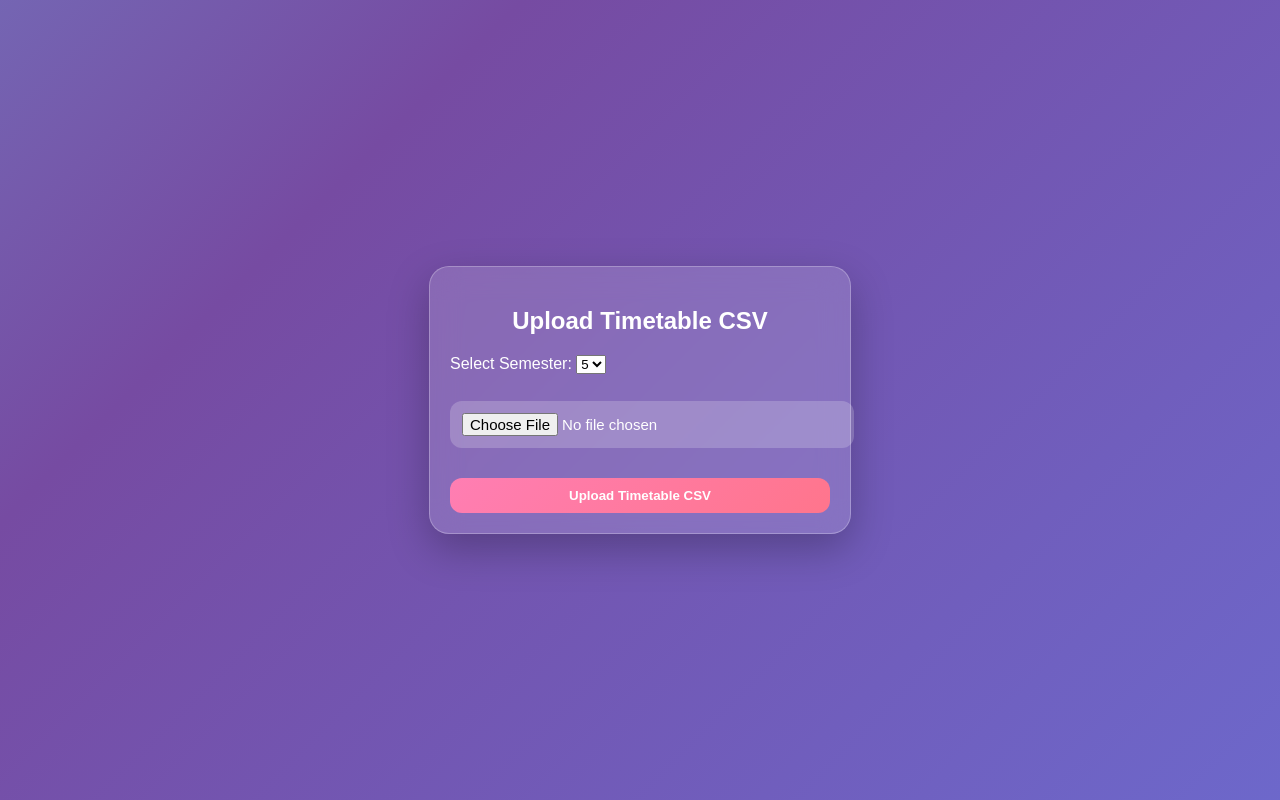
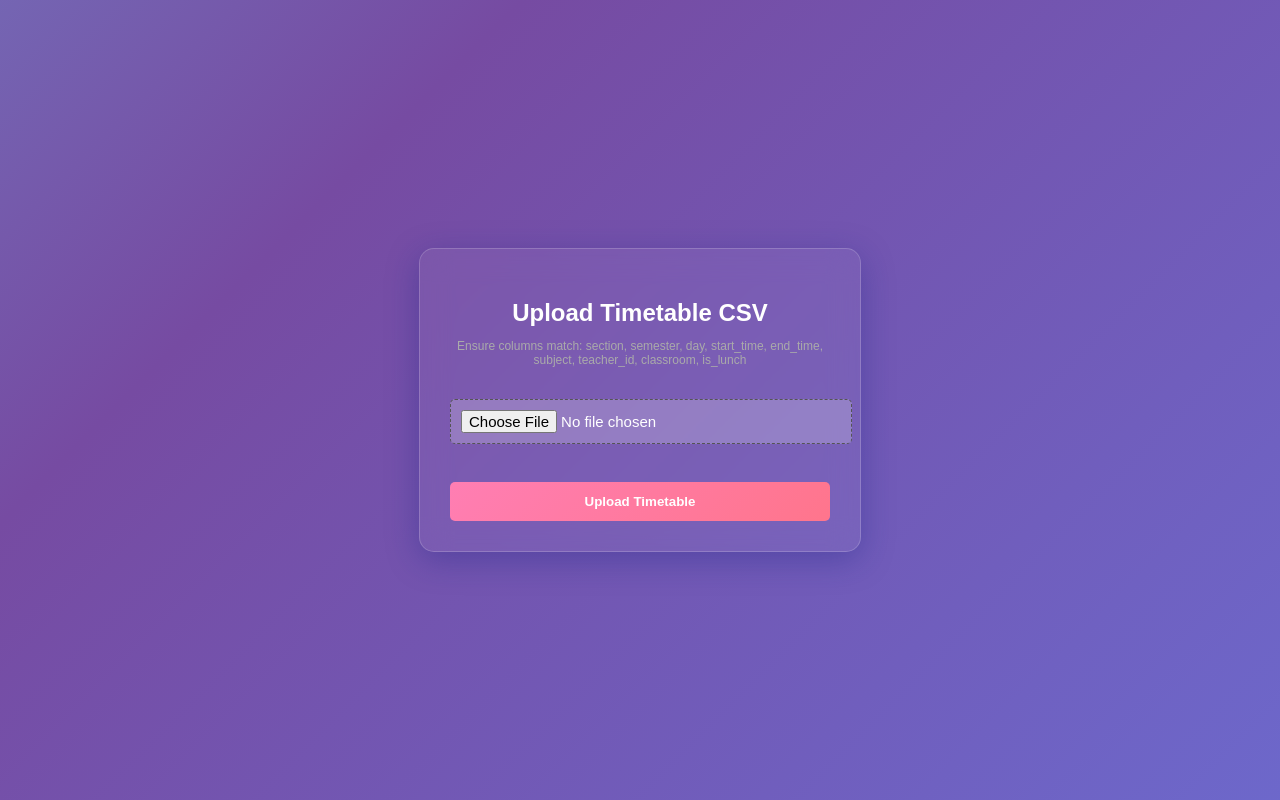
Before and after one commit to Hema-GK/smart-attendance-frontend, a React app: page /admin/upload-timetable in a window 1280 px wide. Built offline with nearby package versions, Linux system fonts and the light colour scheme; the HTML template or start-up script is replaced by a standard one.

Commit message:
Fix: Upload

```diff
--- a/src/pages/UploadTimetable.jsx
+++ b/src/pages/UploadTimetable.jsx
@@ -2,7 +2,6 @@ import { useState } from "react";
 
 export default function UploadTimetable() {
   const [file, setFile] = useState(null);
-  const [semester, setSemester] = useState("5"); // Default semester
   const [status, setStatus] = useState("");
   const [loading, setLoading] = useState(false);
 
@@ -17,10 +16,13 @@ export default function UploadTimetable() {
 
     const formData = new FormData();
     formData.append("file", file);
-    formData.append("semester", semester); // Required by your backend Form(...)
+
+    // We send a placeholder because the FastAPI route expects the 'semester' argument,
+    // but your Python service is now configured to pull the real value from the CSV.
+    formData.append("semester", "CSV_DATA");
 
     try {
-      // Corrected URL: Must match the prefix and route in your Python file
+      // Points to your active Railway deployment
       const res = await fetch("https://final-production-8aff.up.railway.app/timetable/upload", {
         method: "POST",
         body: formData,
@@ -29,8 +31,9 @@ export default function UploadTimetable() {
       const data = await res.json();
 
       if (res.ok) {
-        setStatus("Success: Timetable CSV uploaded!");
+        setStatus("Success: Timetable uploaded!");
         alert("Timetable CSV uploaded successfully ✅");
+        setFile(null); // Clear the input after success
       } else {
         setStatus(`Error: ${data.detail || "Upload failed"}`);
         alert(data.detail || "Upload failed");
@@ -38,43 +41,38 @@ export default function UploadTimetable() {
     } catch (err) {
       console.error("CONNECTION ERROR:", err);
       setStatus("Error: Cannot reach the server.");
-      alert("Server connection failed. Make sure your Railway backend is live.");
+      alert("Server connection failed. Make sure your Railway backend is online.");
     } finally {
       setLoading(false);
     }
   };
 
   return (
-    <div className="card" style={{ padding: '20px', textAlign: 'center' }}>
-      <h2>Upload Timetable CSV</h2>
+    <div className="card" style={styles.card}>
+      <h2 style={styles.title}>Upload Timetable CSV</h2>
+      <p style={styles.subtitle}>Ensure columns match: section, semester, day, start_time, end_time, subject, teacher_id, classroom, is_lunch</p>
 
-      <div style={{ marginBottom: "15px", textAlign: "left" }}>
-        <label>Select Semester: </label>
-        <select value={semester} onChange={(e) => setSemester(e.target.value)}>
-          {[1,2,3,4,5,6,7,8].map(num => <option key={num} value={num}>{num}</option>)}
-        </select>
-      </div>
-
+      <div style={styles.uploadContainer}>
         <input
           type="file"
           accept=".csv"
           onChange={(e) => setFile(e.target.files[0])}
-        style={{ marginBottom: "15px" }}
+          style={styles.fileInput}
         />
 
         <button
           onClick={handleUpload}
           disabled={loading}
-        style={{ width: "100%", padding: "10px", backgroundColor: "#ff4b5c", color: "white", border: "none", cursor: "pointer" }}
+          style={loading ? {...styles.button, opacity: 0.6} : styles.button}
         >
-        {loading ? "Processing..." : "Upload Timetable CSV"}
+          {loading ? "Processing..." : "Upload Timetable"}
         </button>
+      </div>
 
       {status && (
         <p style={{
-          marginTop: "15px",
-          color: status.includes("Error") ? "#ff4d4d" : "#4aff4a",
-          fontWeight: "bold"
+          ...styles.statusText,
+          color: status.includes("Error") ? "#ff4d4d" : "#4aff4a"
         }}>
           {status}
         </p>
@@ -82,3 +80,36 @@ export default function UploadTimetable() {
     </div>
   );
 }
+
+const styles = {
+  card: {
+    padding: "30px",
+    background: "rgba(255, 255, 255, 0.05)",
+    borderRadius: "15px",
+    textAlign: "center",
+    maxWidth: "500px",
+    margin: "40px auto",
+    boxShadow: "0 8px 32px 0 rgba(31, 38, 135, 0.37)",
+    border: "1px solid rgba(255, 255, 255, 0.18)"
+  },
+  title: { color: "#fff", marginBottom: "10px" },
+  subtitle: { color: "#aaa", fontSize: "12px", marginBottom: "20px" },
+  uploadContainer: { display: "flex", flexDirection: "column", gap: "15px" },
+  fileInput: {
+    color: "#fff",
+    padding: "10px",
+    border: "1px dashed #555",
+    borderRadius: "5px"
+  },
+  button: {
+    padding: "12px",
+    backgroundColor: "#ff4b5c",
+    color: "white",
+    border: "none",
+    borderRadius: "5px",
+    cursor: "pointer",
+    fontWeight: "bold",
+    transition: "0.3s"
+  },
+  statusText: { marginTop: "20px", fontSize: "14px", fontWeight: "bold" }
+};
```
Lines whose indentation alone changed are shown as unchanged.
